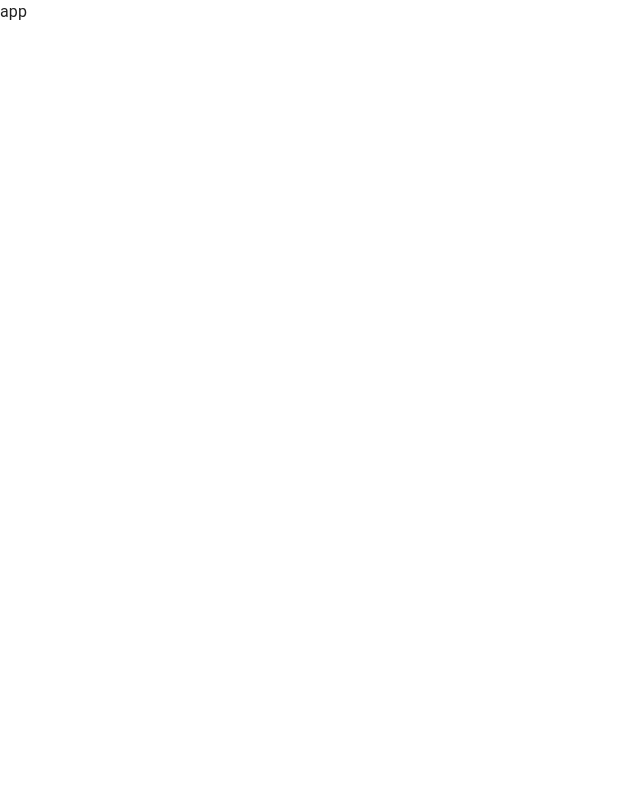
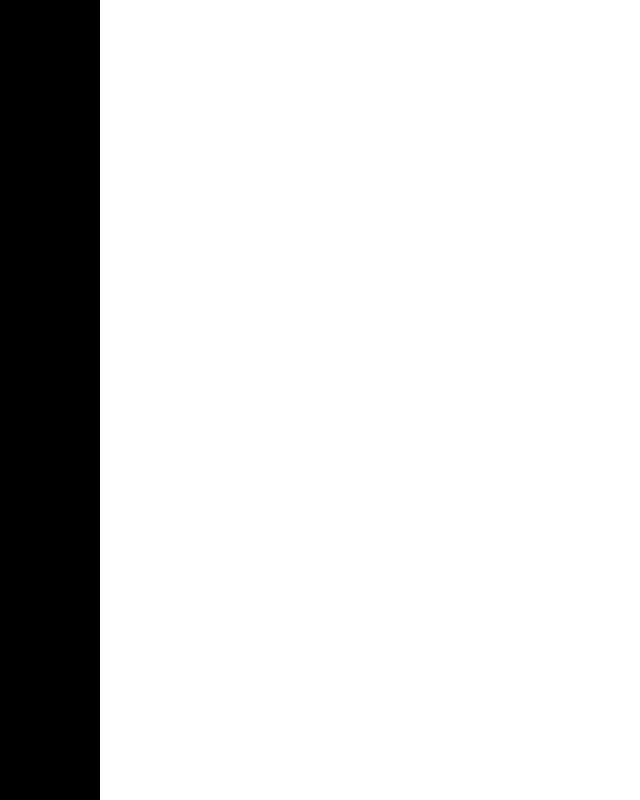
Before and after one commit to PPO-F-MAN/react-season-component-web, a React (Create React App) app: page /#/ in a window 1280 px wide. Shown: the whole page, without its empty margins (0-640 px from the left). Built offline with nearby package versions, Linux system fonts and the light colour scheme.

Commit message:
feat: 초기 폴더, 구조 세팅
- page
- router

```diff
--- a/package.json
+++ b/package.json
@@ -15,6 +15,7 @@
     "@types/react-dom": "^17.0.11",
     "react": "^17.0.2",
     "react-dom": "^17.0.2",
+    "react-router-dom": "^6.2.1",
     "react-scripts": "5.0.0",
     "typescript": "^4.5.5",
     "web-vitals": "^2.1.4"
--- a/src/App.tsx
+++ b/src/App.tsx
@@ -1,7 +1,31 @@
 import React from 'react';
+import styled from '@emotion/styled';
+import { BrowserRouter, Route, Routes } from 'react-router-dom';
+
+import Sidebar from './components/Sidebar';
+import { Home, Season, Time, Weather } from './pages';
+
+const Container = styled.div`
+  position: relative;
+  width: 100vw;
+  height: 100vh;
+`;
 
 function App() {
-  return <div>app</div>;
+  return (
+    <Container>
+      <Sidebar />
+
+      <BrowserRouter>
+        <Routes>
+          <Route path="/" element={<Home />} />
+          <Route path="/season" element={<Season />} />
+          <Route path="/time" element={<Time />} />
+          <Route path="/weather" element={<Weather />} />
+        </Routes>
+      </BrowserRouter>
+    </Container>
+  );
 }
 
 export default App;
--- /dev/null
+++ b/src/components/Controller/styled.tsx
@@ -0,0 +1,11 @@
+import styled from '@emotion/styled';
+
+export const Container = styled.div`
+  position: absolute;
+  right: 0;
+  top: 0;
+  width: 400px;
+  background-color: black;
+  height: 550px;
+  border-radius: 50px 50px 0px 300px;
+`;
--- /dev/null
+++ b/src/components/Sidebar/index.tsx
@@ -0,0 +1,8 @@
+import React from 'react';
+import * as Styled from './styled';
+
+function Sidebar() {
+  return <Styled.Container />;
+}
+
+export default Sidebar;
--- /dev/null
+++ b/src/components/Sidebar/styled.tsx
@@ -0,0 +1,10 @@
+import styled from '@emotion/styled';
+
+export const Container = styled.div`
+  position: absolute;
+  top: 0;
+  left: 0;
+  width: 100px;
+  height: 100vh;
+  background-color: black;
+`;
--- /dev/null
+++ b/src/pages/Home/index.tsx
@@ -0,0 +1,10 @@
+import React from 'react';
+
+function Home() {
+	return (
+		<div>Home</div>
+	);
+}
+
+
+export default Home;
--- /dev/null
+++ b/src/pages/Season/index.tsx
@@ -0,0 +1,10 @@
+import React from 'react';
+
+function Season() {
+	return (
+		<div>Season</div>
+	);
+}
+
+
+export default Season;
--- /dev/null
+++ b/src/pages/Time/index.tsx
@@ -0,0 +1,10 @@
+import React from 'react';
+
+function Time() {
+	return (
+		<div>Time</div>
+	);
+}
+
+
+export default Time;
--- /dev/null
+++ b/src/pages/Weather/index.tsx
@@ -0,0 +1,10 @@
+import React from 'react';
+
+function Weather() {
+	return (
+		<div>Weather</div>
+	);
+}
+
+
+export default Weather;
--- /dev/null
+++ b/src/pages/index.tsx
@@ -0,0 +1,4 @@
+export { default as Home } from './Home';
+export { default as Time } from './Time';
+export { default as Weather } from './Weather';
+export { default as Season } from './Season';
```
Also changed, not shown: src/components/Controller/index.tsx (added, +8 -0 lines), 1 other file (tests, documents, lock files or other folders).
